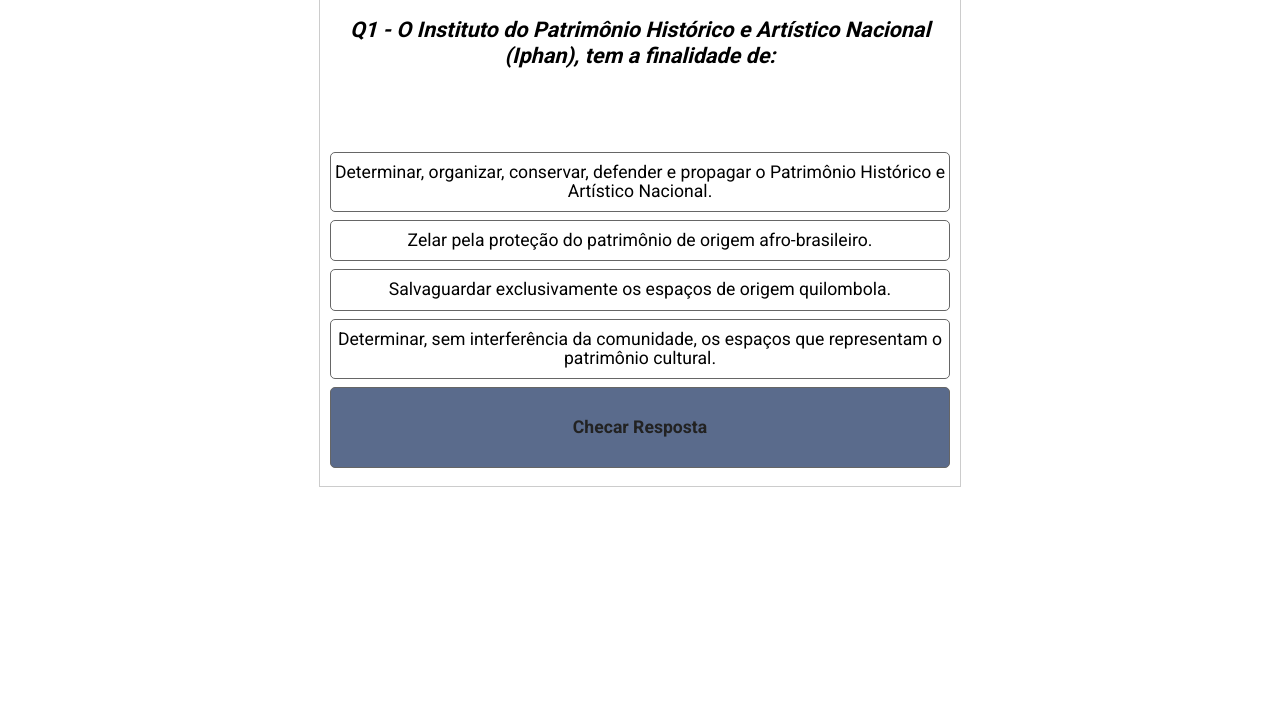
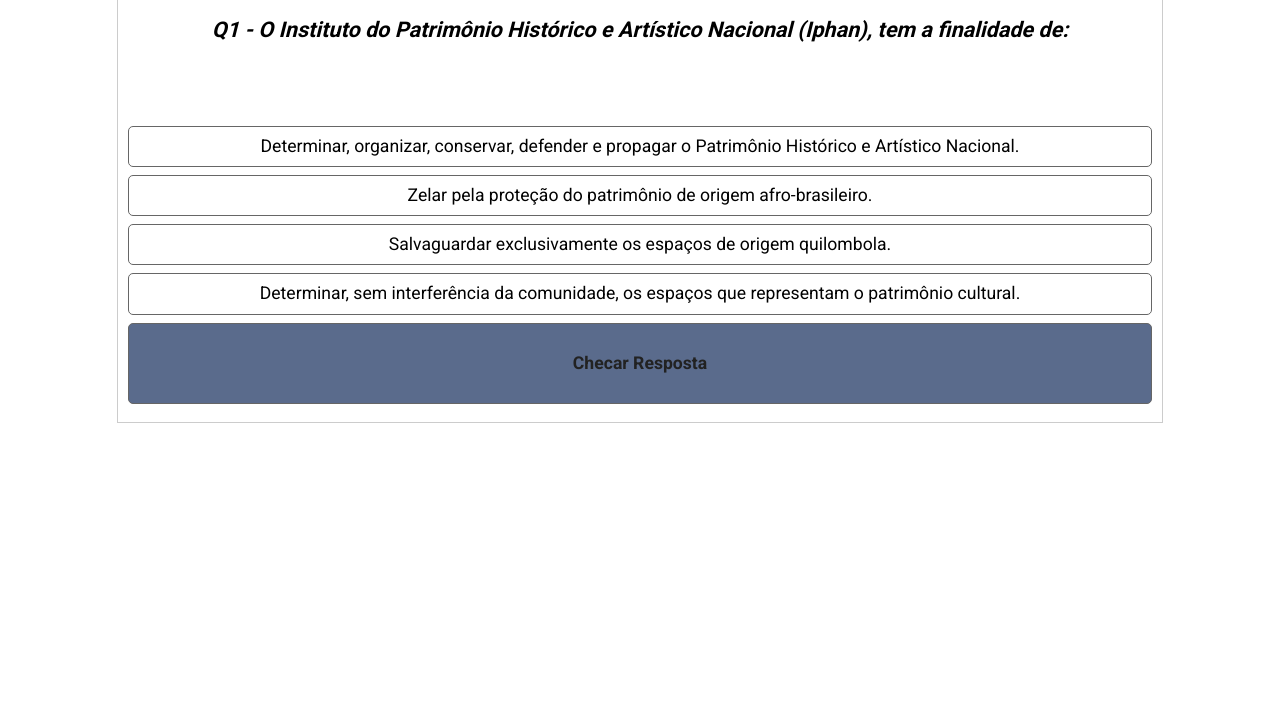
Before and after one commit to rebecarivas/SiteMapa, a plain HTML site: page quiz.html in a window 1280 px wide. Shown: the part 94-800 px from the top of the page. Drawn offline with nearby package versions, Linux system fonts and the light colour scheme.

Commit message:
ajuste de responsividade do quiz

```diff
--- a/quiz.html
+++ b/quiz.html
@@ -352,6 +352,11 @@
       font: normal 0.9em/1em "Roboto", sans-serif;
       display: flex;
       justify-content: center;
+      width: 100%;
+
+      @media (max-width: 900px) {
+        justify-content: flex-start;
+      }
     }
 
     ol,
@@ -364,12 +369,17 @@
     }
 
     #frame {
-      max-width: 620px;
-      width: auto;
+      width: 80%;
+      /* max-width: 620px; */
+      /* width: auto; */
       border: 1px solid #ccc;
       background: #fff;
       padding: 10px;
       margin: 3px;
+
+      @media (max-width: 900px) {
+        width: 100%;
+      }
     }
 
     h1 {
```
Also changed, not shown: 1 other file.
